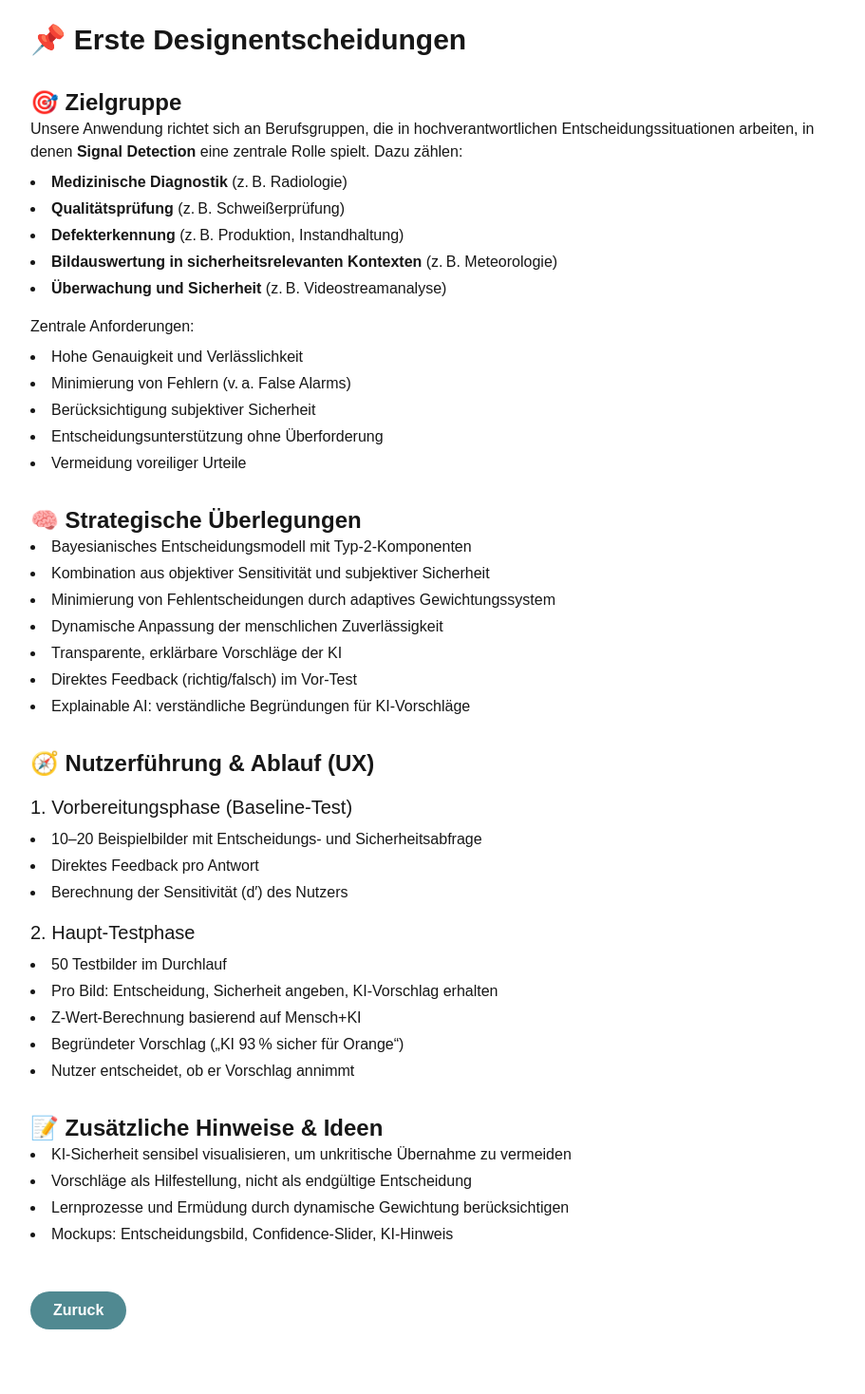
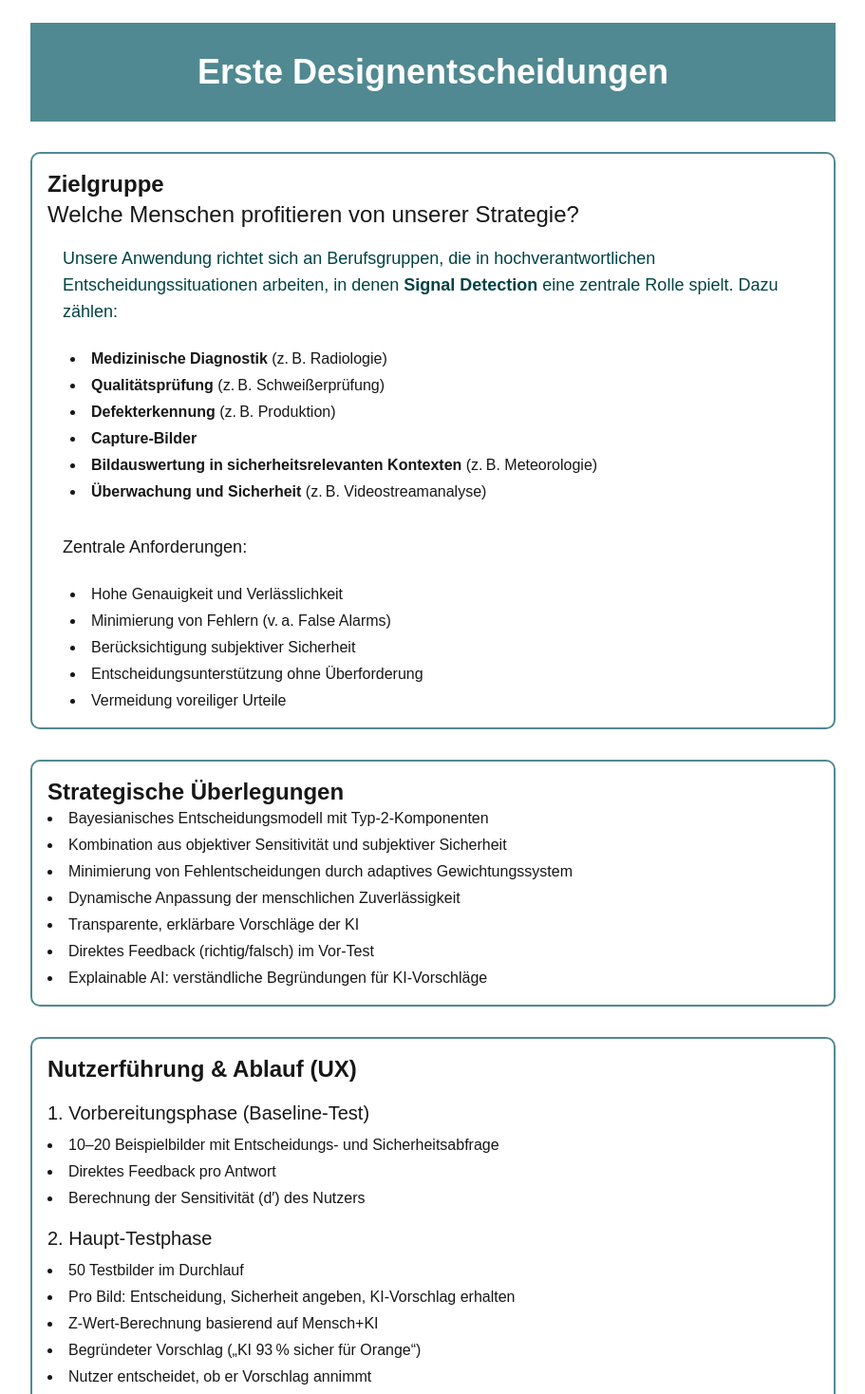
Before and after one commit to L0i0n0a/PsyKi, a Next.js app in the folder multarbeit/: page /details/design/1 in a window 1280 px wide. Shown: the top 1468 px of the page at 95% size, without its empty margins (184-1095 px from the left). Before the commit the page ends 1424 px from the top, so only its background shows below. Built offline with nearby package versions, Linux system fonts and the light colour scheme.

Commit message:
style: added colours to design page

```diff
--- a/multarbeit/src/app/details/design/1/page.tsx
+++ b/multarbeit/src/app/details/design/1/page.tsx
@@ -8,23 +8,27 @@ const DesignDecisionsPage = () => {
     const router = useRouter();
     return (
         <div className="max-w-4xl mx-auto p-6 space-y-8">
-            <h1 className="text-3xl font-bold">📌 Erste Designentscheidungen</h1>
+            <div className="header">
+                <h1 className="text-4xl font-bold m-4 text-center">Erste Designentscheidungen</h1>
+            </div>
 
-            <section>
-                <h2 className="text-2xl font-semibold">🎯 Zielgruppe</h2>
-                <p>
+            <section className="sectionBorder">
+                <h2 className="text-2xl font-semibold">Zielgruppe</h2>
+                <h2 className="text-2xl">Welche Menschen profitieren von unserer Strategie?</h2>
+                <p className="text-lg p-4 textColourGreen">
                     Unsere Anwendung richtet sich an Berufsgruppen, die in hochverantwortlichen
                     Entscheidungssituationen arbeiten, in denen <strong>Signal Detection</strong> eine zentrale Rolle spielt. Dazu zählen:
                 </p>
-                <ul className="list-disc list-inside mt-2 space-y-1">
+                <ul className="ml-6 list-disc list-inside mt-2 space-y-1">
                     <li><strong>Medizinische Diagnostik</strong> (z. B. Radiologie)</li>
                     <li><strong>Qualitätsprüfung</strong> (z. B. Schweißerprüfung)</li>
-                    <li><strong>Defekterkennung</strong> (z. B. Produktion, Instandhaltung)</li>
+                    <li><strong>Defekterkennung</strong> (z. B. Produktion)</li>
+                    <li><strong>Capture-Bilder</strong></li>
                     <li><strong>Bildauswertung in sicherheitsrelevanten Kontexten</strong> (z. B. Meteorologie)</li>
                     <li><strong>Überwachung und Sicherheit</strong> (z. B. Videostreamanalyse)</li>
                 </ul>
-                <p className="mt-4">Zentrale Anforderungen:</p>
-                <ul className="list-disc list-inside mt-2 space-y-1">
+                <p className="mt-4 p-4 text-lg">Zentrale Anforderungen:</p>
+                <ul className="ml-6 list-disc list-inside mt-2 space-y-1">
                     <li>Hohe Genauigkeit und Verlässlichkeit</li>
                     <li>Minimierung von Fehlern (v. a. False Alarms)</li>
                     <li>Berücksichtigung subjektiver Sicherheit</li>
@@ -33,8 +37,8 @@ const DesignDecisionsPage = () => {
                 </ul>
             </section>
 
-            <section>
-                <h2 className="text-2xl font-semibold">🧠 Strategische Überlegungen</h2>
+            <section className="sectionBorder">
+                <h2 className="text-2xl font-semibold">Strategische Überlegungen</h2>
                 <ul className="list-disc list-inside space-y-1">
                     <li>Bayesianisches Entscheidungsmodell mit Typ-2-Komponenten</li>
                     <li>Kombination aus objektiver Sensitivität und subjektiver Sicherheit</li>
@@ -46,8 +50,8 @@ const DesignDecisionsPage = () => {
                 </ul>
             </section>
 
-            <section>
-                <h2 className="text-2xl font-semibold">🧭 Nutzerführung & Ablauf (UX)</h2>
+            <section className="sectionBorder">
+                <h2 className="text-2xl font-semibold">Nutzerführung & Ablauf (UX)</h2>
                 <div className="mt-4">
                     <h3 className="text-xl font-medium">1. Vorbereitungsphase (Baseline-Test)</h3>
                     <ul className="list-disc list-inside space-y-1 mt-2">
@@ -68,8 +72,8 @@ const DesignDecisionsPage = () => {
                 </div>
             </section>
 
-            <section>
-                <h2 className="text-2xl font-semibold">📝 Zusätzliche Hinweise & Ideen</h2>
+            <section className="sectionBorder">
+                <h2 className="text-2xl font-semibold">Zusätzliche Hinweise & Ideen</h2>
                 <ul className="list-disc list-inside space-y-1">
                     <li>KI-Sicherheit sensibel visualisieren, um unkritische Übernahme zu vermeiden</li>
                     <li>Vorschläge als Hilfestellung, nicht als endgültige Entscheidung</li>
@@ -78,7 +82,7 @@ const DesignDecisionsPage = () => {
                 </ul>
             </section>
 
-            <Button text="Zuruck" onClick={() => router.push("/")} />
+            <div className="flex justify-center"><Button text="Zurück" onClick={() => router.push("/")} /></div>
         </div>
     );
 };
--- a/multarbeit/src/app/details/theory/page.tsx
+++ b/multarbeit/src/app/details/theory/page.tsx
@@ -82,7 +82,7 @@ const OWModelTheory = () => {
                 <p>Das Kriterium für Entscheidungen wird ebenfalls gewichtet.</p>
             </section>
 
-            <Button text="Zuruck" onClick={() => router.push("/")} />
+            <div className="flex justify-center"><Button text="Zurück" onClick={() => router.push("/")} /></div>
         </div>
     );
 };
--- a/multarbeit/src/app/globals.css
+++ b/multarbeit/src/app/globals.css
@@ -48,6 +48,16 @@ button {
   padding: 0.25rem;
 }
 
+.sectionBorder{
+  border: 2px solid var(--color-blue-munsell);
+  border-radius: 10px;
+  padding: 1rem;
+}
+
+.textColourGreen {
+  color: var(--color-midnight-green);
+}
+
 /* $carolina-blue: #74b3ce;
 $blue-munsell: #508991;
 $prussian-blue: #172a3a;
```
Also changed, not shown: multarbeit/public/zielgruppe.png (added).
